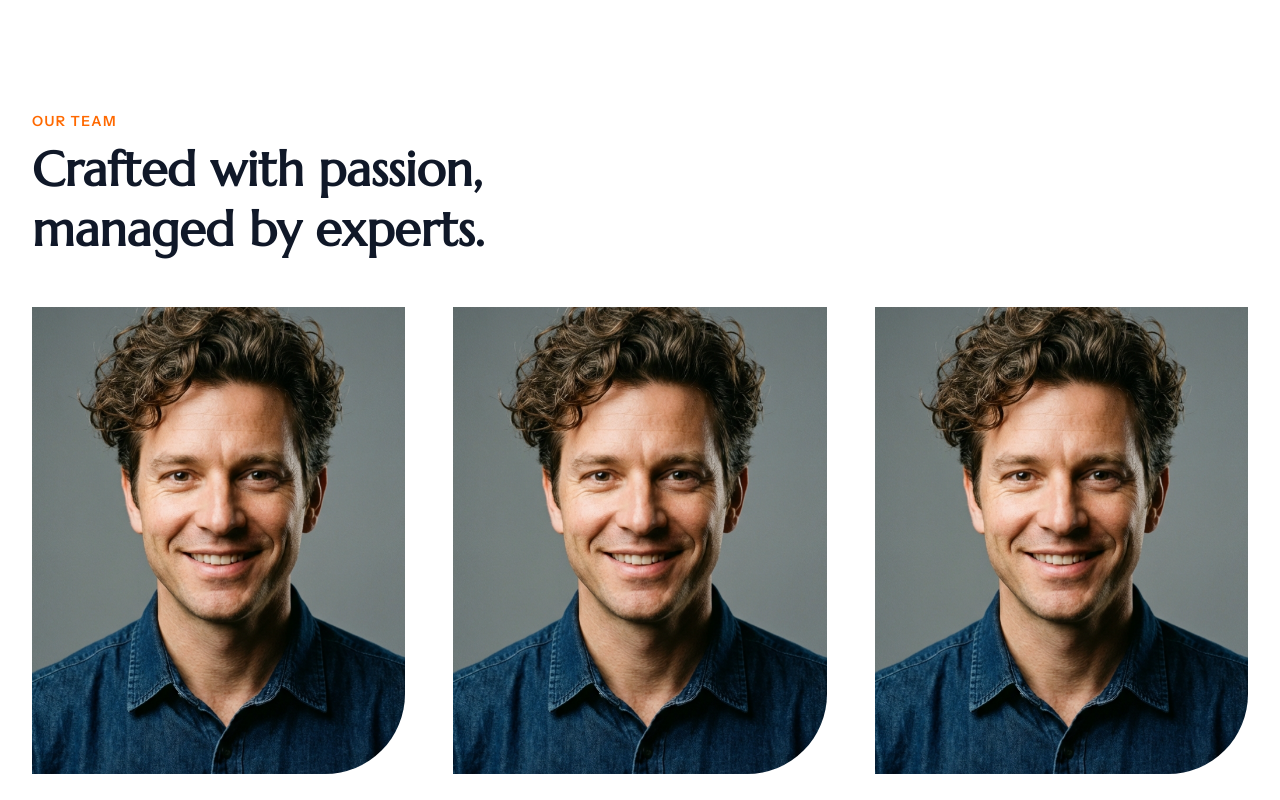
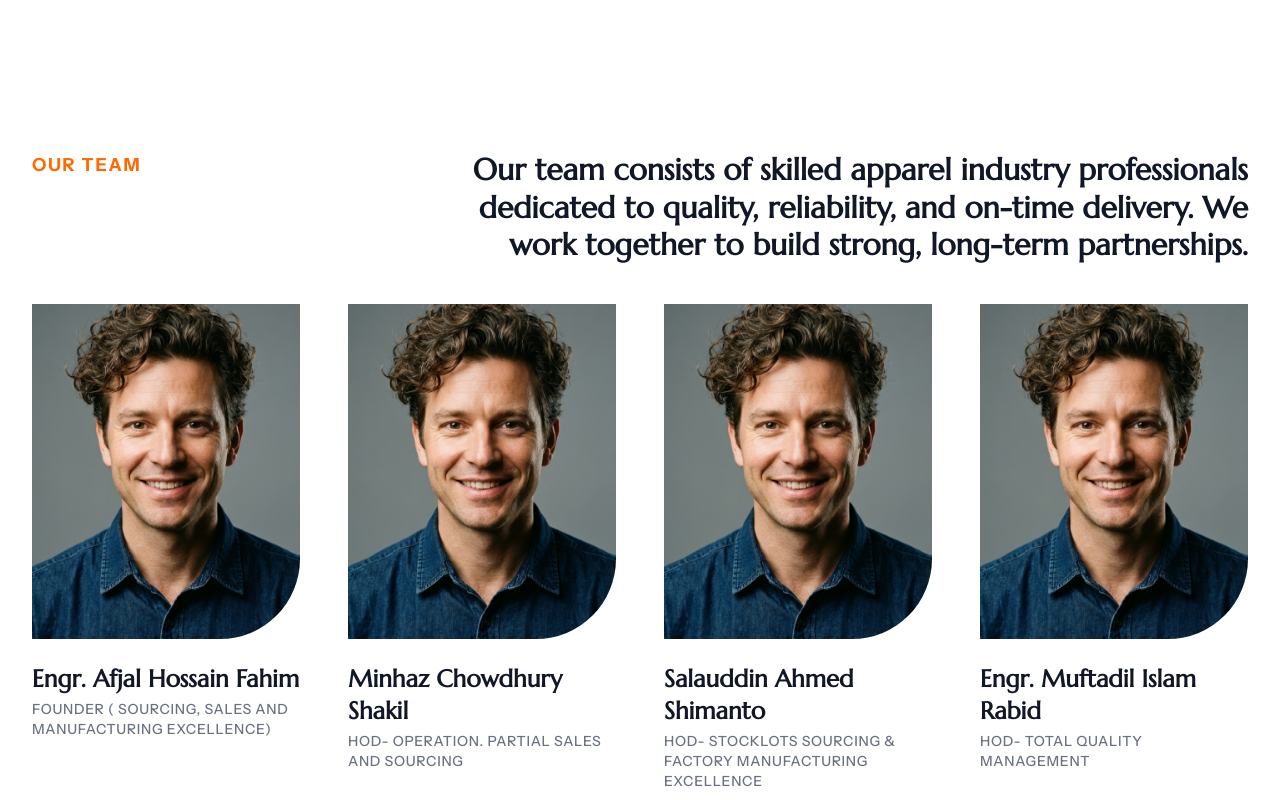
Before and after one commit to raju10/jidoka-sourcing-ltd-client-side, a React (Vite) app: page / in a window 1280 px wide. Shown: the part 4820-5620 px from the top of the page. Built offline with nearby package versions, Linux system fonts and the light colour scheme; no server answers.

Commit message:
extra new fetures add or update

```diff
--- a/src/pages/DashBoard/Manage-category/ManageCategory.jsx
+++ b/src/pages/DashBoard/Manage-category/ManageCategory.jsx
@@ -6,6 +6,8 @@ import { useState } from "react";
 import useAxiosPublic from "../../../hooks/useAxiosPublic";
 import useAxiosSecure from "../../../hooks/useAxiosSecure";
 import AddCategoryForm from "./AddCategoryForm";
+import useSubCategory from "../../../hooks/useSubCategory";
+import useProducts from "../../../hooks/useProducts";
 
 const MySwal = withReactContent(Swal);
 
@@ -17,18 +19,35 @@ const ManageCategory = () => {
     const axiosPublic = useAxiosPublic();
     const axiosSecure = useAxiosSecure();
     const [allCategorys, refetch] = useCategory();
+    const [allSubCategorys] = useSubCategory();
+    const [allProducts] = useProducts();
     const [searchTerm, setSearchTerm] = useState("");
 
     // -------------------- VIEW --------------------
     const handleViewCategory = (item) => {
+        const subCatCount = allSubCategorys?.filter(sc => sc?.selectedCategoryItem?._id === item._id).length;
+        const prodCount = allProducts?.filter(p => p?.categoryItem?._id === item._id).length;
+
         Swal.fire({
             title: `<span class="text-2xl font-bold text-[#41a28e]">${item.categoryName}</span>`,
             html: `
         <div class="text-center p-4">
           <img src="${item.categoryImage}" alt="${item.categoryName}" class="w-full max-w-[300px] h-[300px] object-cover rounded-xl shadow-lg border border-gray-200 mx-auto mb-4" />
-          <div class="bg-gray-50 p-4 rounded-lg border border-gray-100 mt-4">
+
+          <div class="grid grid-cols-2 gap-4 mb-4">
+            <div class="bg-blue-50 p-3 rounded-lg border border-blue-100">
+              <p class="text-blue-600 text-xs font-semibold uppercase">Sub-Categories</p>
+              <p class="text-xl font-bold">${subCatCount}</p>
+            </div>
+            <div class="bg-green-50 p-3 rounded-lg border border-green-100">
+              <p class="text-green-600 text-xs font-semibold uppercase">Total Products</p>
+              <p class="text-xl font-bold">${prodCount}</p>
+            </div>
+          </div>
+
+          <div class="bg-gray-50 p-4 rounded-lg border border-gray-100">
             <p class="text-gray-500 text-xs font-semibold uppercase tracking-wider mb-1">Category ID</p>
-            <p class="font-mono text-gray-700 font-bold">${item._id}</p>
+            <p class="font-mono text-gray-700 font-bold text-sm">${item._id}</p>
           </div>
         </div>
       `,
@@ -164,12 +183,18 @@ const ManageCategory = () => {
                             <th className="rounded-tl-xl">#</th>
                             <th>Image</th>
                             <th>Category Name</th>
+                            <th>Sub-Categories</th>
+                            <th>Total Products</th>
                             <th className="text-center rounded-tr-xl">Actions</th>
                         </tr>
                     </thead>
                     <tbody>
                         {filteredCategories?.length > 0 ? (
-                            filteredCategories.map((item, index) => (
+                            filteredCategories.map((item, index) => {
+                                const subCatCount = allSubCategorys?.filter(sc => sc?.selectedCategoryItem?._id === item._id).length;
+                                const prodCount = allProducts?.filter(p => p?.categoryItem?._id === item._id).length;
+
+                                return (
                                     <tr key={item._id} className="hover:bg-gray-50 transition-colors">
                                         <td className="font-medium text-gray-500">{index + 1}</td>
                                         <td>
@@ -181,6 +206,16 @@ const ManageCategory = () => {
                                         </td>
                                         <td>
                                             <p className="font-bold text-gray-700 text-lg">{item.categoryName}</p>
+                                        </td>
+                                        <td>
+                                            <div className="badge badge-info gap-2 py-3 px-4 text-white text-xs font-semibold">
+                                                {subCatCount} Sub-Cats
+                                            </div>
+                                        </td>
+                                        <td>
+                                            <div className="badge badge-success gap-2 py-3 px-4 text-white text-xs font-semibold">
+                                                {prodCount} Products
+                                            </div>
                                         </td>
                                         <td>
                                             <div className="flex justify-center gap-3">
@@ -208,7 +243,8 @@ const ManageCategory = () => {
                                             </div>
                                         </td>
                                     </tr>
-                            ))
+                                );
+                            })
                         ) : (
                             <tr>
                                 <td colSpan="4" className="text-center py-10 text-gray-400 font-medium text-lg">
--- a/src/pages/DashBoard/Manage-category/ManageSubCategorys/ManageSubCategorys.jsx
+++ b/src/pages/DashBoard/Manage-category/ManageSubCategorys/ManageSubCategorys.jsx
@@ -781,6 +781,7 @@ import useAxiosPublic from "../../../../hooks/useAxiosPublic";
 import AddSubCategoryForm from "../../AddSubCategory/AddSubCategoryForm";
 import { useLocation } from "react-router";
 import useAxiosSecure from "../../../../hooks/useAxiosSecure";
+import useProducts from "../../../../hooks/useProducts";
 
 const MySwal = withReactContent(Swal);
 
@@ -793,6 +794,7 @@ const ManageSubCategorys = () => {
   const axiosSecure = useAxiosSecure();
   const [allSubCategorys, refetch] = useSubCategory();
   const [allCategorys] = useCategory();
+  const [allProducts] = useProducts();
   // const [selcedCategory, setSelectedCatagory] = useState(null);
   // For table filtering
   const [selectedFilterCategory, setSelectedFilterCategory] = useState(null);
@@ -960,19 +962,30 @@ const ManageSubCategorys = () => {
   };
   // -------------------- VIEW --------------------
   const handleViewSubCategory = (item) => {
+    const prodCount = allProducts?.filter(p => p?.subCategoryItem?.subCategoryID === item._id).length;
+
     Swal.fire({
-      title: `<span style="color: #3b82f6;">${item.subCategoryName}</span>`,
+      title: `<span class="text-2xl font-bold text-[#41a28e]">${item.subCategoryName}</span>`,
       html: `
-        <div style="text-align: left; padding: 10px;">
-          <img src="${item.subCategoryImage}" alt="${item.subCategoryName}" style="width: 100%; height: 200px; object-fit: cover; border-radius: 8px; margin-bottom: 15px;" />
-          <p><strong>Category:</strong> ${item.selectedCategoryItem?.categoryName || "N/A"}</p>
-          <p><strong>ID:</strong> ${item._id}</p>
+        <div class="text-center p-4">
+          <img src="${item.subCategoryImage}" alt="${item.subCategoryName}" class="w-full max-w-[300px] h-[300px] object-cover rounded-xl shadow-lg border border-gray-200 mx-auto mb-4" />
+
+           <div class="bg-green-50 p-4 rounded-lg border border-green-100 mb-4">
+            <p class="text-green-600 text-xs font-semibold uppercase tracking-wider mb-1">Products in this Sub-Category</p>
+            <p class="text-2xl font-bold text-green-700">${prodCount}</p>
+          </div>
+
+          <div class="bg-gray-50 p-4 rounded-lg border border-gray-100">
+            <p class="text-gray-500 text-xs font-semibold uppercase tracking-wider mb-1">Parent Category</p>
+            <p class="font-bold text-gray-700">${item?.selectedCategoryItem?.categoryName}</p>
+            <p class="text-gray-500 text-xs font-semibold uppercase tracking-wider mt-3 mb-1">Sub-Category ID</p>
+            <p class="font-mono text-gray-700 font-bold text-sm">${item._id}</p>
+          </div>
         </div>
       `,
       showCloseButton: true,
-      focusConfirm: false,
       confirmButtonText: "Close",
-      confirmButtonColor: "#3b82f6",
+      confirmButtonColor: "#41a28e",
     });
   };
 
@@ -1052,12 +1065,15 @@ const ManageSubCategorys = () => {
             <th>#</th>
             <th>Image</th>
             <th>Title</th>
-
+            <th>Total Products</th>
             <th>Action</th>
           </tr>
         </thead>
         <tbody>
-          {filter.map((item, index) => (
+          {filter.map((item, index) => {
+            const prodCount = allProducts?.filter(p => p?.subCategoryItem?.subCategoryID === item._id).length;
+
+            return (
               <tr key={item._id}>
                 <td>{index + 1}</td>
                 <td>
@@ -1070,9 +1086,15 @@ const ManageSubCategorys = () => {
                   </div>
                 </td>
                 <td>
-                <p>{item.subCategoryName}</p>
+                  <p className="font-bold text-gray-700">{item.subCategoryName}</p>
                 </td>
-              <td className="flex gap-2">
+                <td>
+                  <div className="badge badge-success gap-2 py-3 px-4 text-xs text-white font-semibold">
+                    {prodCount} Products
+                  </div>
+                </td>
+                <td className=" ">
+                  <div className="flex justify-center gap-3">
                     <button
                       onClick={() => handleViewSubCategory(item)}
                       className="btn bg-blue-500 text-white hover:bg-black "
@@ -1094,12 +1116,14 @@ const ManageSubCategorys = () => {
                     >
                       <FaTrashAlt />
                     </button>
+                  </div>
                 </td>
               </tr>
-          ))}
+            );
+          })}
         </tbody>
       </table>
-    </div>
+    </div >
   );
 };
 
--- a/src/pages/Home/OurTeam/OurTeam.jsx
+++ b/src/pages/Home/OurTeam/OurTeam.jsx
@@ -5,38 +5,47 @@ import hodImg from "../../../assets/our-team/ceo.png";
 
 const teamMembers = [
     {
-        name: "Tycho Luijten",
-        role: "CEO",
+        name: "Engr. Afjal Hossain Fahim",
+        role: "Founder ( Sourcing, Sales and Manufacturing Excellence) ",
         image: ceoImg,
     },
     {
-        name: "Yvo Wander",
-        role: "COO",
+        name: "Minhaz Chowdhury Shakil",
+        role: "HOD- Operation. Partial Sales and Sourcing ",
         image: cooImg,
     },
     {
-        name: "Baptiste Genty",
-        role: "Head of Demand",
+        name: "Salauddin Ahmed Shimanto",
+        role: "HOD- Stocklots Sourcing & Factory Manufacturing  Excellence ",
+        image: hodImg,
+    },
+    {
+        name: "Engr. Muftadil Islam Rabid",
+        role: "HOD- Total Quality Management ",
+        image: hodImg,
+    },
+    {
+        name: "Engr. Julfikar Ali",
+        role: "HOD-   Commercial,  Logistics,  IT & H.R.",
         image: hodImg,
     },
 ];
 
 const OurTeam = () => {
     return (
-        <div className="max-w-7xl mx-auto px-4 sm:px-6 lg:px-8">
+        <div className="max-w-[1600px] mx-auto px-4 sm:px-6 lg:px-8">
             {/* Section Header */}
-            <div className="mb-12">
-                <span className="text-sm text-orange-500 uppercase tracking-widest font-semibold mb-2 block">
+            <div className="grid grid-cols-1 md:grid-cols-12 gap-4 py-10">
+                <span className="col-span-4 text-lg text-orange-500 uppercase tracking-widest font-bold mb-2 block">
                     Our Team
                 </span>
-                <h2 className="text-4xl md:text-5xl font-bold text-gray-900 leading-tight">
-                    Crafted with passion, <br />
-                    managed by experts.
+                <h2 className="col-span-8 text-[30px]  font-bold text-gray-900 leading-tight text-end">
+                    Our team consists of skilled apparel industry professionals dedicated to quality, reliability, and on-time delivery. We work together to build strong, long-term partnerships.
                 </h2>
             </div>
 
             {/* Team Grid */}
-            <div className="grid grid-cols-1 sm:grid-cols-2 lg:grid-cols-3 gap-8 md:gap-12">
+            <div className="grid grid-cols-1 sm:grid-cols-2 lg:grid-cols-4 gap-8 md:gap-12">
                 {teamMembers.map((member, index) => (
                     <motion.div
                         key={index}
```
Lines whose indentation alone changed are shown as unchanged.
